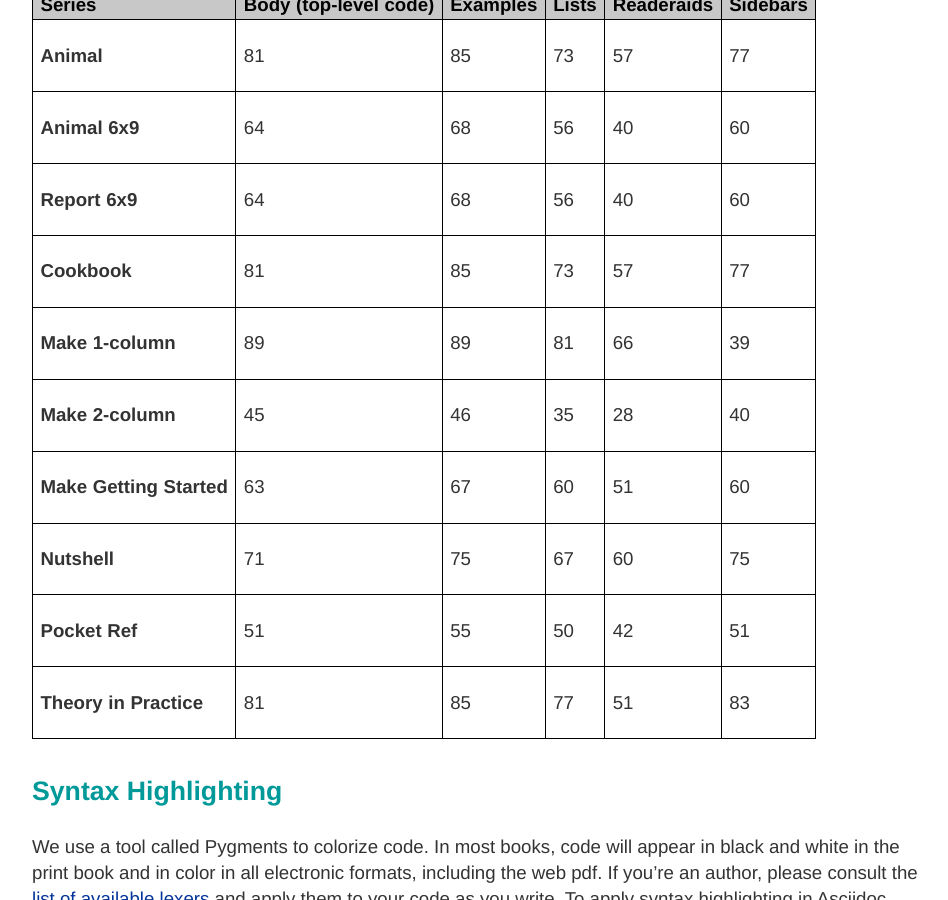
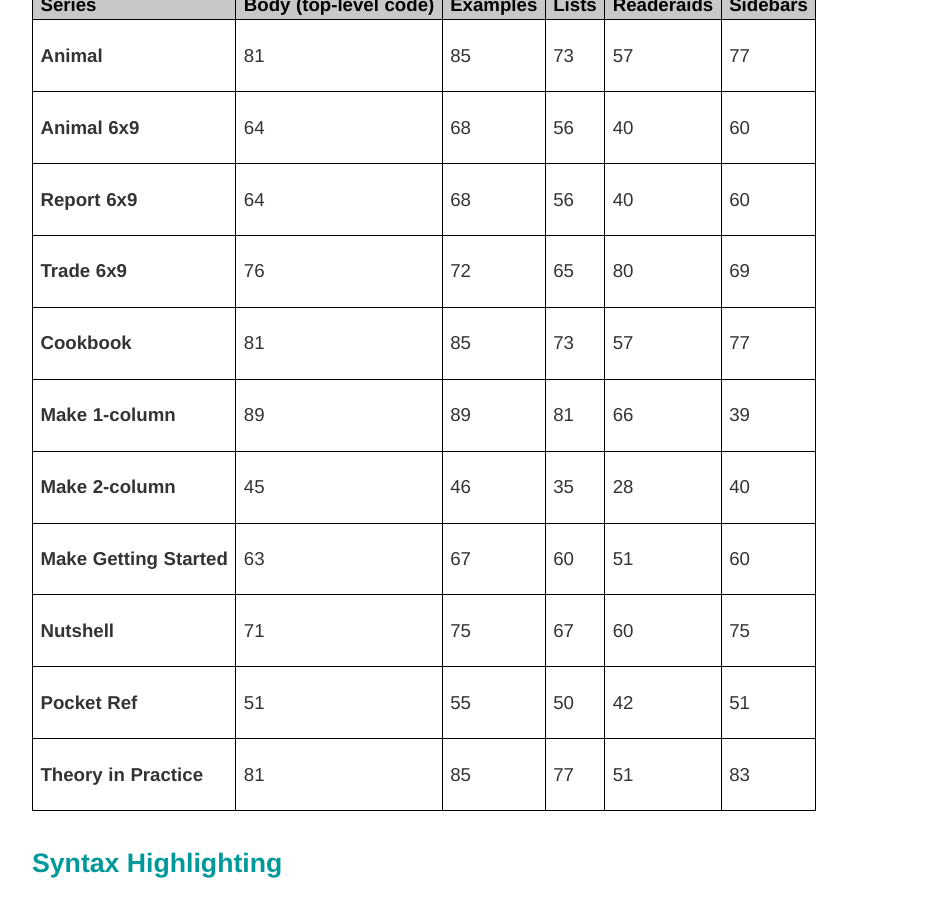
Before and after one commit to oreillymedia/production-resources, a Jekyll site: the page built from styleguide/index.md, in a window 1280 px wide and 900 px high, scrolled down 5636 px. Shown: the whole window, without its empty margins (160-1108 px from the left). Built offline with Jekyll 4.4.1, drawn with Linux system fonts in a browser that asks for light colours.

Commit message:
Adding Trade theme to code line length section
Adding details from Ron about code line length in Trade 6x9

```diff
--- a/styleguide/index.md
+++ b/styleguide/index.md
@@ -311,6 +311,14 @@ title: O'Reilly Style Guide
 <td><p>40</p></td>
 <td><p>60</p></td>
 </tr>
+ <tr>
+  <td><p><strong>Trade 6x9</strong></p></td>
+  <td><p>76</p></td>
+  <td><p>72</p></td>
+  <td><p>65</p></td>
+  <td><p>80</p></td>
+  <td><p>69</p></td>
+ </tr>
 <tr>
 <td><p><strong>Cookbook</strong></p></td>
 <td><p>81</p></td>
```
